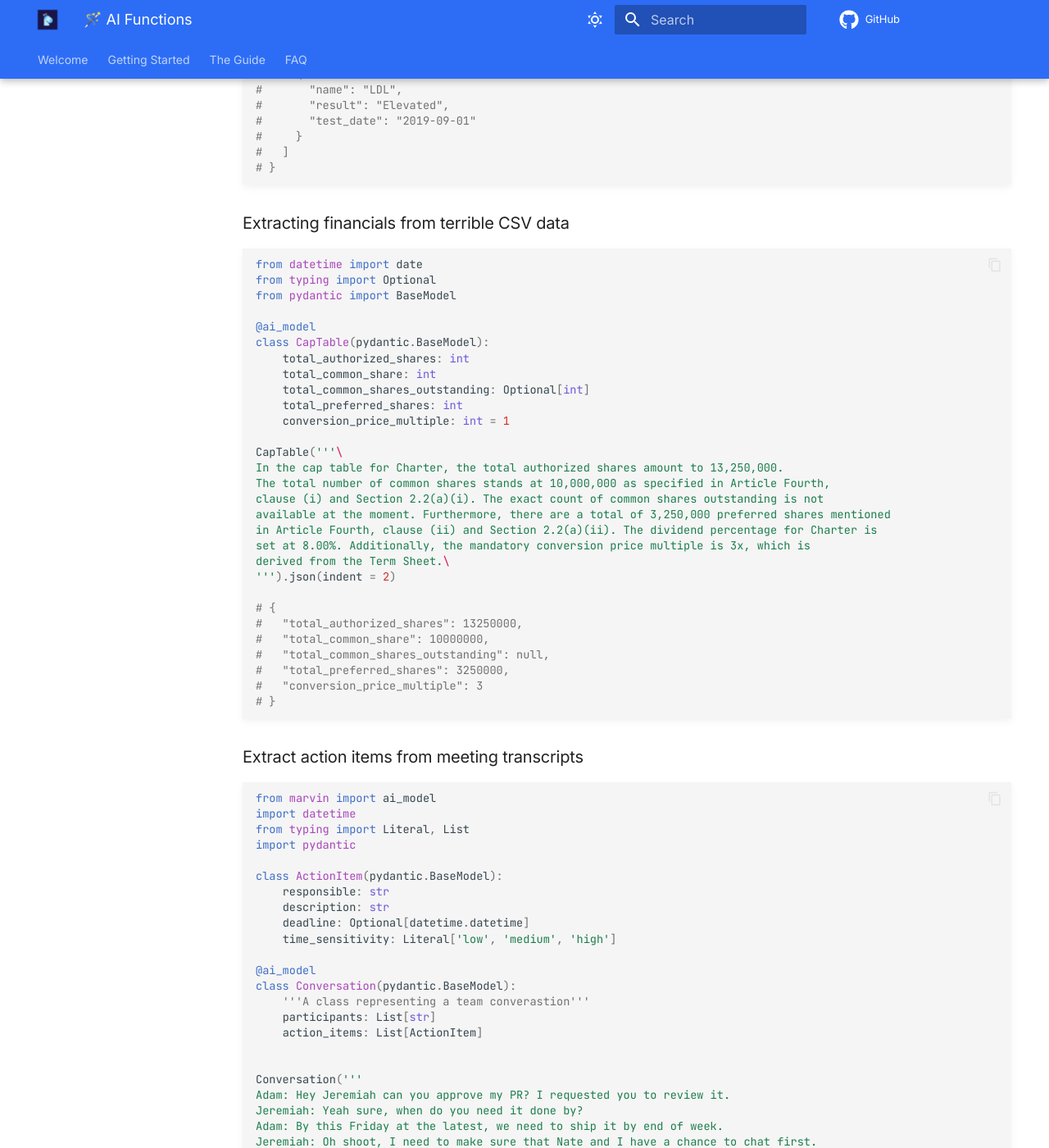
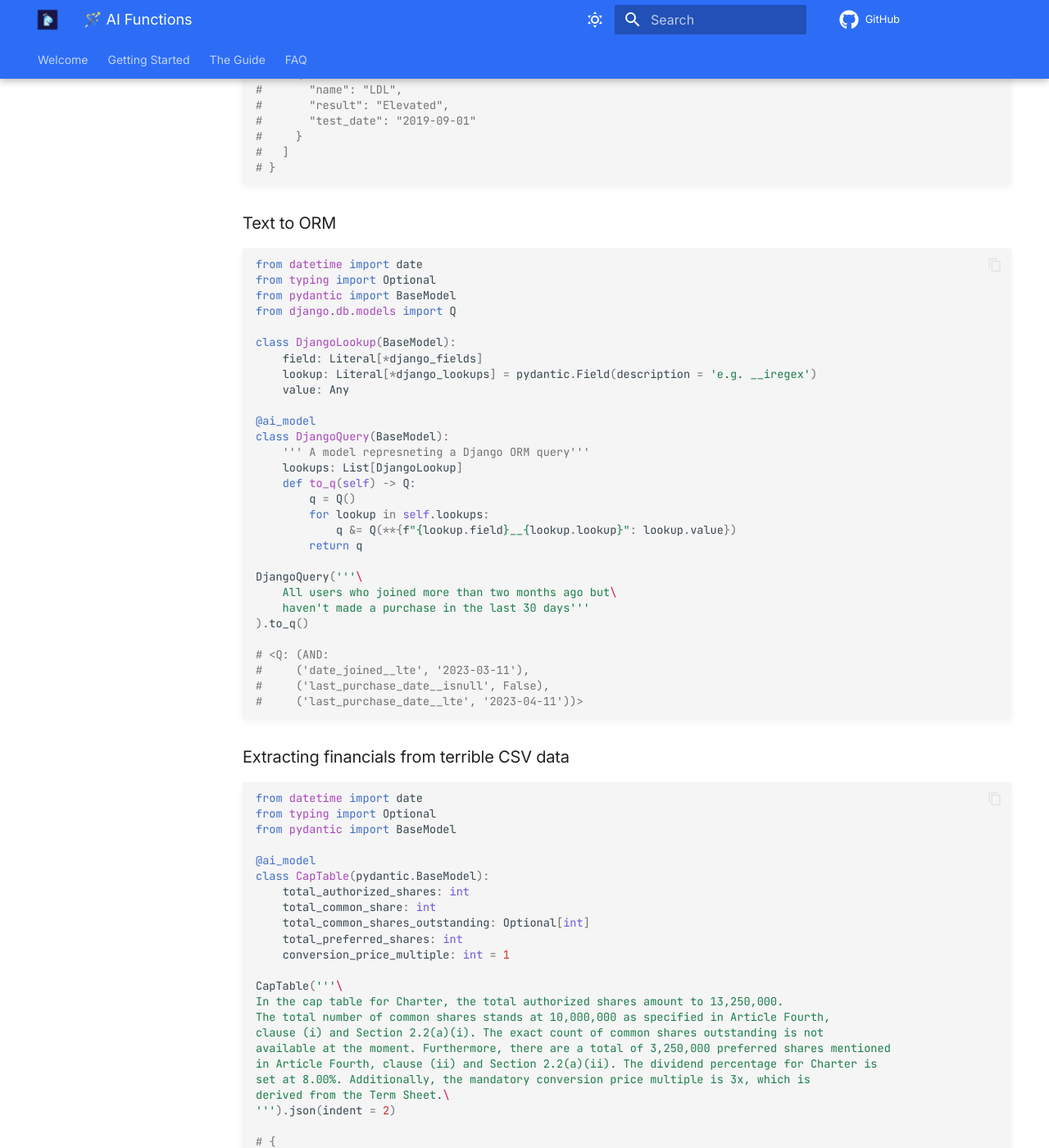
Before and after one commit to PrefectHQ/marvin, an MkDocs documentation site: the page built from docs/guide/concepts/ai_models.md, in a window 1280 px wide and 1400 px high, scrolled down 6271 px. Shown: the whole window at 82% size. Built offline with MkDocs 1.6.1 and Material for MkDocs 9.7.7, drawn with Linux system fonts in a browser that asks for light colours; comment, search, counter and statistics services are not loaded.

Commit message:
Update ai_models.md

````diff
--- a/docs/guide/concepts/ai_models.md
+++ b/docs/guide/concepts/ai_models.md
@@ -260,6 +260,39 @@ Ms. Lee's most recent lipid panel showed elevated LDL levels, and she was prescr
 # }
 ```
 
+### Text to ORM
+```python
+from datetime import date
+from typing import Optional
+from pydantic import BaseModel
+from django.db.models import Q
+
+class DjangoLookup(BaseModel):
+    field: Literal[*django_fields]
+    lookup: Literal[*django_lookups] = pydantic.Field(description = 'e.g. __iregex')
+    value: Any
+
+@ai_model
+class DjangoQuery(BaseModel):
+    ''' A model represneting a Django ORM query'''
+    lookups: List[DjangoLookup]
+    def to_q(self) -> Q:
+        q = Q()
+        for lookup in self.lookups:
+            q &= Q(**{f"{lookup.field}__{lookup.lookup}": lookup.value})
+        return q
+
+DjangoQuery('''\
+    All users who joined more than two months ago but\
+    haven't made a purchase in the last 30 days'''
+).to_q()
+
+# <Q: (AND:
+#     ('date_joined__lte', '2023-03-11'),
+#     ('last_purchase_date__isnull', False),
+#     ('last_purchase_date__lte', '2023-04-11'))>
+```
+
 ### Extracting financials from terrible CSV data
 
 ```python
````
